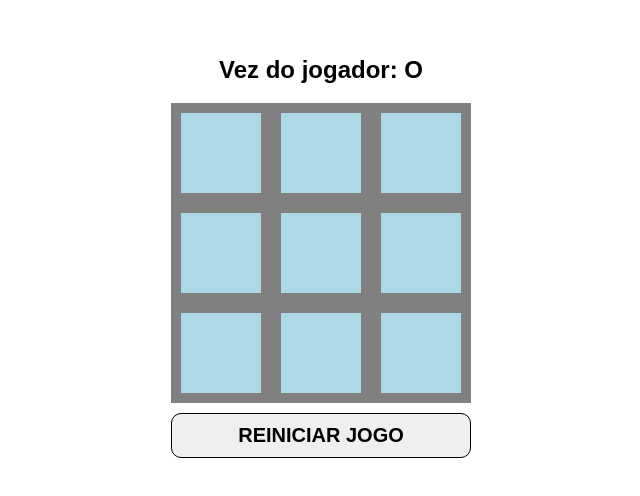
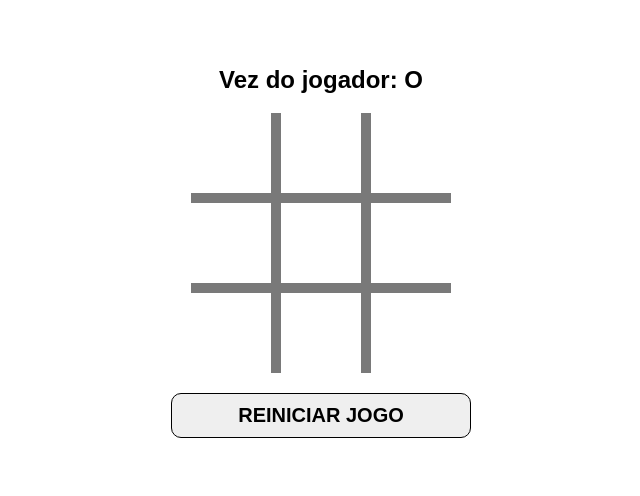
Before and after one commit to WesRaiuga/jogo-da-velha, a plain HTML site: page index.html in a window 1280 px wide. Shown: the part 148-644 px from the top of the page, without its empty margins (319-959 px from the left). Drawn offline with Linux system fonts and the light colour scheme.

Commit message:
Ajustes visuais

```diff
--- a/assets/style.css
+++ b/assets/style.css
@@ -10,25 +10,25 @@ main{
     align-items: center;
 }
 #tabuleiro{
-    height: 300px;
-    width: 300px;
+    height: 260px;
+    width: 260px;
     display: flex;
     flex-direction: column;
-    justify-content: space-around;
-    background-color: gray;
+    justify-content: space-between;
+    background-color: #797979;
 }
 
 .linha{
     display: flex;
     flex-direction: row;
-    justify-content: space-around;
+    justify-content: space-between;
 }
 
 .casa{
     margin: 0;
     width: 80px;
     height: 80px;
-    background-color: lightblue;
+    background-color: #FFF;
     cursor: pointer;
     font-size: 50px;
     font-weight: bolder;
@@ -37,12 +37,11 @@ main{
 }
 
 #restart{
-    margin: 10px 0;
+    margin: 20px 0;
     width: 300px;
     padding: 10px 0;
     border: 1px solid #000;
     border-radius: 10px;
-
     cursor: pointer;
 }
 
```
